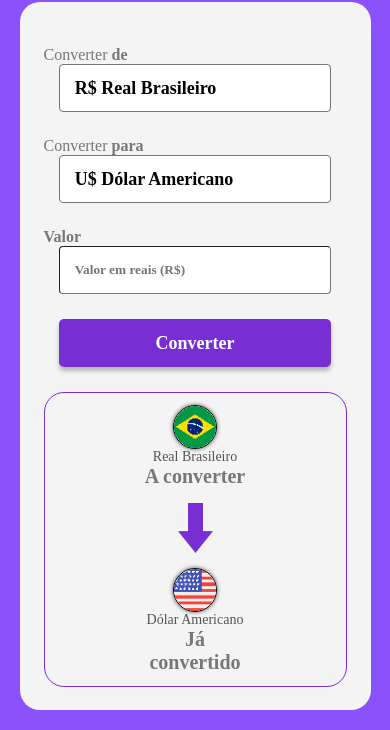
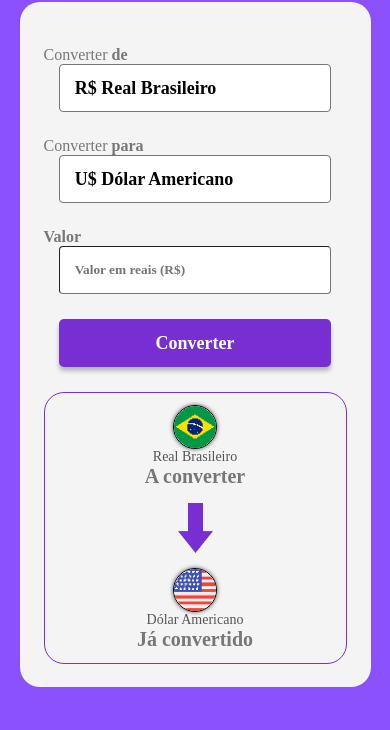
Before and after one commit to hudson-junior/Conversor-currency, a plain HTML site: page index.html in a window 390 px wide. Shown: the part 338-1068 px from the top of the page. After the commit the page ends 1045 px from the top, so only its background shows below. Drawn offline with Linux system fonts and the light colour scheme; no server answers; a web font is replaced by a local one.

Commit message:
Alteração no layout mobile

```diff
--- a/styles.css
+++ b/styles.css
@@ -125,6 +125,10 @@ section {
     margin: 0 auto 25px;
   }
 
+  section{
+    padding: 12px 50px;
+  }
+
   .logo-convert {
     max-width: 60%;
   }
```
